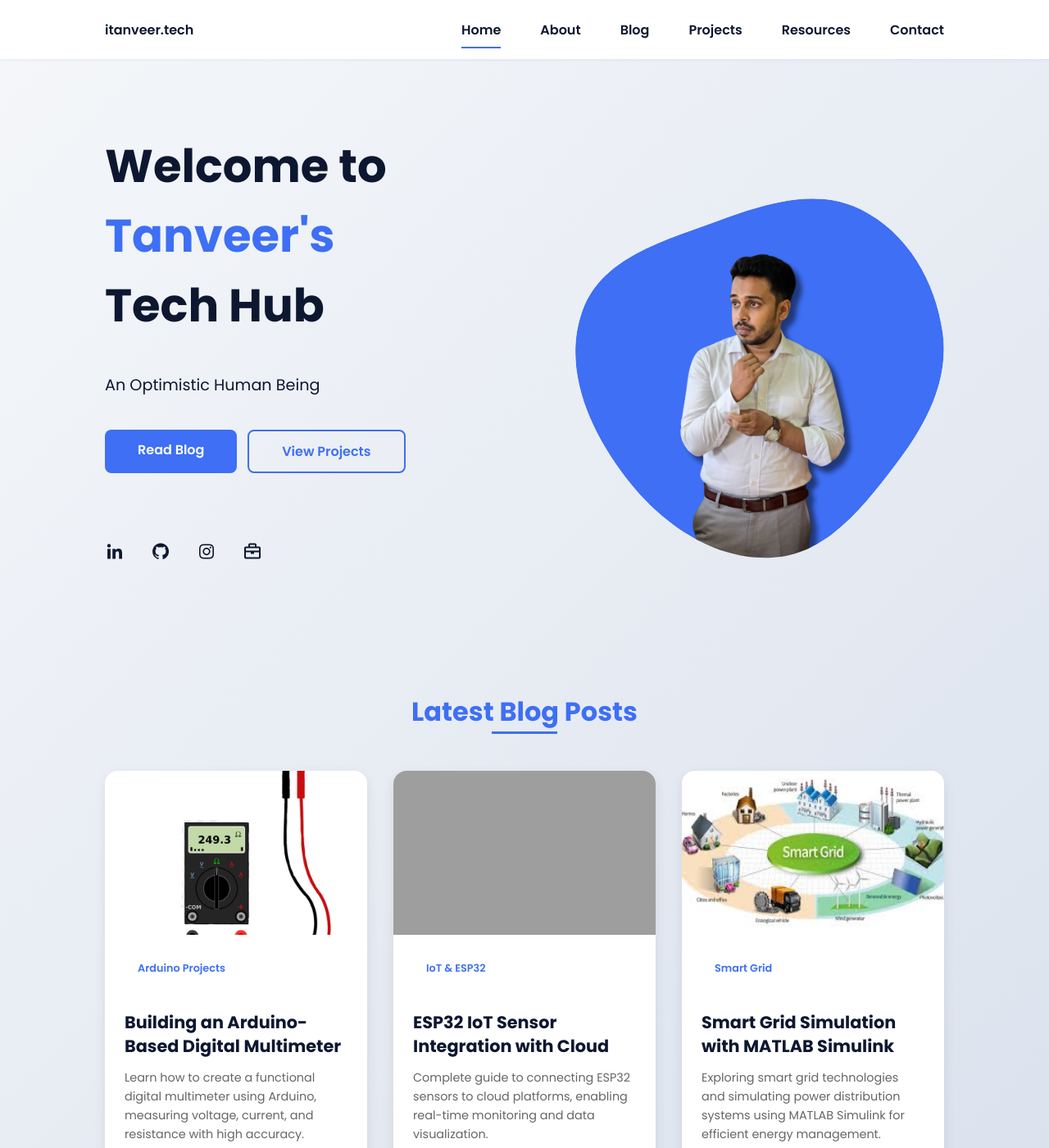
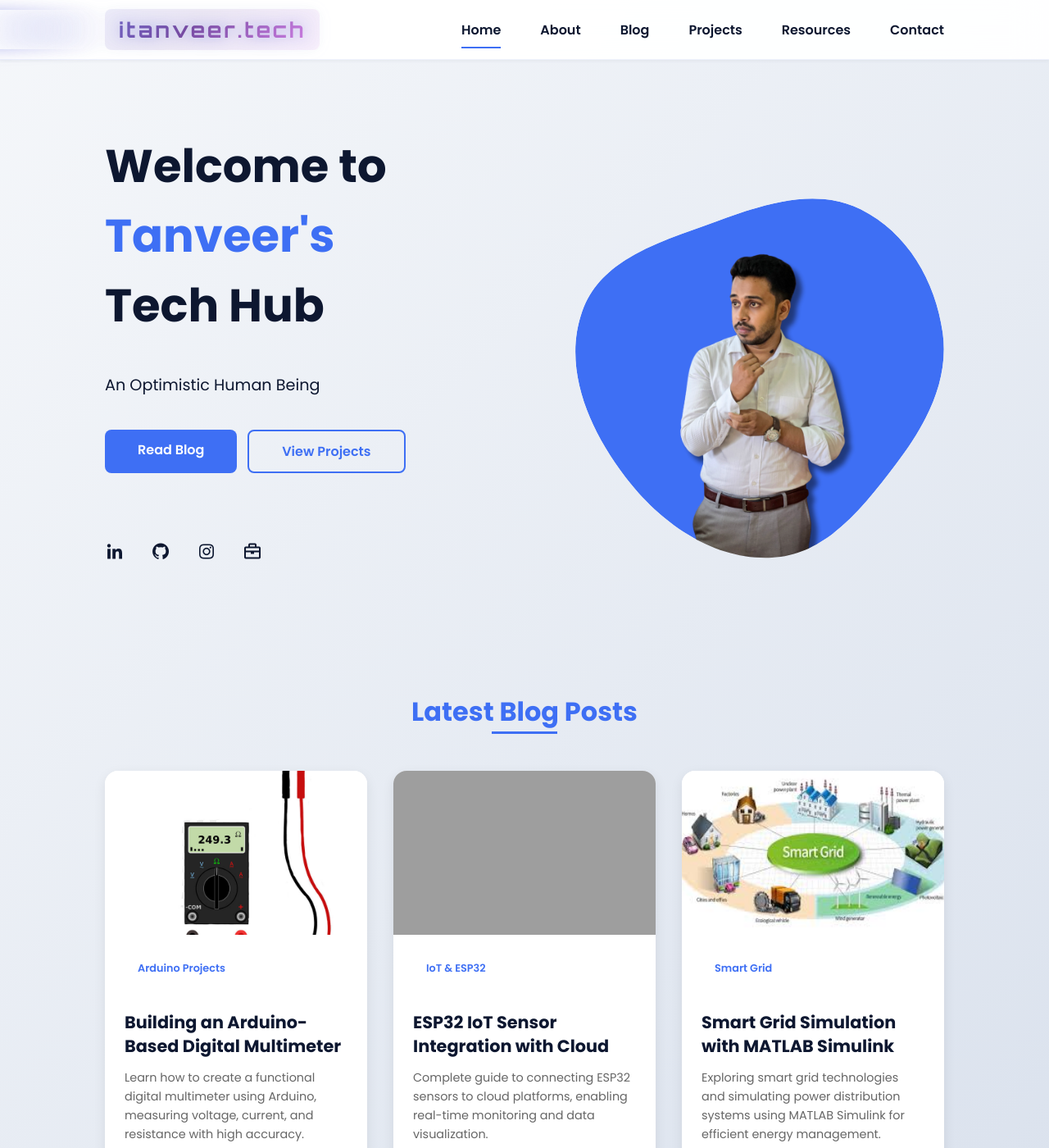
Before and after one commit to KMTanVeer/itanveer-tech-portfolio, a Jekyll site: the page index.html, which Jekyll copies as it is, in a window 1280 px wide and 1400 px high. Shown: the whole window at 82% size. Built offline with Jekyll 4.4.1, drawn with Linux system fonts in a browser that asks for light colours; grey boxes are pictures that could not be loaded.

Commit message:
Add futuristic animated logo design - Advanced gradient animations with color shifts - Orbitron futuristic font integration - Interactive hover effects with glow - Scroll-based header blur effects - Pulsing glow animations - Enhanced tech-style visual effects - Responsive design for all screen sizes

```diff
--- a/assets/css/styles.css
+++ b/assets/css/styles.css
@@ -1,5 +1,6 @@
 /*===== GOOGLE FONTS =====*/
 @import url("https://fonts.googleapis.com/css2?family=Poppins:wght@400;600;700&display=swap");
+@import url("https://fonts.googleapis.com/css2?family=Orbitron:wght@400;700;900&display=swap");
 /*===== VARIABLES CSS =====*/
 :root {
   --header-height: 3rem;
@@ -112,8 +113,26 @@
   top: 0;
   left: 0;
   z-index: var(--z-fixed);
-  background-color: #fff;
+  background-color: rgba(255, 255, 255, 0.95);
+  backdrop-filter: blur(20px);
+  -webkit-backdrop-filter: blur(20px);
   box-shadow: 0 1px 4px rgba(146, 161, 176, 0.15);
+  border-bottom: 1px solid rgba(102, 126, 234, 0.1);
+  transition: all 0.3s cubic-bezier(0.25, 0.46, 0.45, 0.94);
+}
+
+/* Enhanced header on scroll */
+.l-header.scroll-header {
+  background-color: rgba(255, 255, 255, 0.98);
+  backdrop-filter: blur(30px);
+  -webkit-backdrop-filter: blur(30px);
+  box-shadow: 0 4px 20px rgba(146, 161, 176, 0.25);
+  border-bottom: 1px solid rgba(102, 126, 234, 0.2);
+}
+
+.l-header.scroll-header .nav__logo {
+  transform: scale(0.9);
+  animation-duration: 3s;
 }
 
 /*===== NAV =====*/
@@ -155,8 +174,131 @@
   top: 2rem;
   background-color: var(--first-color);
 }
+
+/* ===== FUTURISTIC LOGO DESIGN ===== */
 .nav__logo {
-  color: var(--second-color);
+  position: relative;
+  font-family: 'Orbitron', 'Poppins', monospace;
+  font-weight: 700;
+  font-size: 1.5rem;
+  background: linear-gradient(135deg, #667eea 0%, #764ba2 25%, #f093fb 50%, #4facfe 75%, #00f2fe 100%);
+  background-size: 300% 300%;
+  background-clip: text;
+  -webkit-background-clip: text;
+  -webkit-text-fill-color: transparent;
+  text-decoration: none;
+  letter-spacing: 2px;
+  transition: all 0.4s cubic-bezier(0.25, 0.46, 0.45, 0.94);
+  animation: gradientShift 4s ease-in-out infinite, pulseGlow 6s ease-in-out infinite 2s;
+  overflow: hidden;
+  padding: 8px 16px;
+  border: 1px solid transparent;
+  border-radius: 8px;
+  background-image: linear-gradient(135deg, #667eea 0%, #764ba2 25%, #f093fb 50%, #4facfe 75%, #00f2fe 100%),
+                    linear-gradient(135deg, rgba(102, 126, 234, 0.1) 0%, rgba(118, 75, 162, 0.1) 25%, rgba(240, 147, 251, 0.1) 50%, rgba(79, 172, 254, 0.1) 75%, rgba(0, 242, 254, 0.1) 100%);
+  background-origin: border-box;
+  background-clip: text, border-box;
+}
+
+.nav__logo::before {
+  content: '';
+  position: absolute;
+  top: 0;
+  left: -100%;
+  width: 100%;
+  height: 100%;
+  background: linear-gradient(90deg, transparent, rgba(255, 255, 255, 0.8), transparent);
+  transition: left 0.8s cubic-bezier(0.25, 0.46, 0.45, 0.94);
+  border-radius: 8px;
+}
+
+.nav__logo::after {
+  content: '';
+  position: absolute;
+  bottom: -2px;
+  left: 50%;
+  width: 0;
+  height: 2px;
+  background: linear-gradient(90deg, #667eea, #764ba2, #f093fb, #4facfe, #00f2fe);
+  border-radius: 1px;
+  transform: translateX(-50%);
+  transition: width 0.6s cubic-bezier(0.25, 0.46, 0.45, 0.94);
+  box-shadow: 0 0 10px rgba(102, 126, 234, 0.5);
+}
+
+.nav__logo:hover {
+  transform: translateY(-2px) scale(1.05);
+  filter: drop-shadow(0 8px 16px rgba(102, 126, 234, 0.3));
+  animation-duration: 2s;
+}
+
+.nav__logo:hover::before {
+  left: 100%;
+}
+
+.nav__logo:hover::after {
+  width: 100%;
+  box-shadow: 0 0 20px rgba(102, 126, 234, 0.8), 0 0 40px rgba(102, 126, 234, 0.4);
+}
+
+/* Responsive logo sizing */
+@media screen and (max-width: 768px) {
+  .nav__logo {
+    font-size: 1.2rem;
+    letter-spacing: 1px;
+  }
+}
+
+@media screen and (min-width: 1024px) {
+  .nav__logo {
+    font-size: 1.6rem;
+    letter-spacing: 3px;
+  }
+}
+
+/* Gradient animation keyframes */
+@keyframes gradientShift {
+  0% {
+    background-position: 0% 50%;
+  }
+  25% {
+    background-position: 100% 50%;
+  }
+  50% {
+    background-position: 100% 100%;
+  }
+  75% {
+    background-position: 0% 100%;
+  }
+  100% {
+    background-position: 0% 50%;
+  }
+}
+
+/* Futuristic pulse glow effect */
+@keyframes pulseGlow {
+  0%, 100% {
+    filter: drop-shadow(0 0 5px rgba(102, 126, 234, 0.3));
+  }
+  50% {
+    filter: drop-shadow(0 0 20px rgba(102, 126, 234, 0.8)) drop-shadow(0 0 30px rgba(118, 75, 162, 0.5));
+  }
+}
+
+/* Add periodic glow pulse */
+.nav__logo {
+  animation: gradientShift 4s ease-in-out infinite, pulseGlow 6s ease-in-out infinite 2s;
+}
+
+.nav__logo:hover {
+  transform: translateY(-3px) scale(1.08);
+  filter: drop-shadow(0 10px 20px rgba(102, 126, 234, 0.4))
+          drop-shadow(0 0 15px rgba(118, 75, 162, 0.5))
+          drop-shadow(0 0 25px rgba(240, 147, 251, 0.3));
+  animation-duration: 2s;
+  text-shadow: 0 0 15px rgba(102, 126, 234, 0.6),
+               0 0 25px rgba(118, 75, 162, 0.4),
+               0 0 35px rgba(240, 147, 251, 0.2);
 }
 .nav__toggle {
   color: var(--second-color);
--- a/assets/js/main.js
+++ b/assets/js/main.js
@@ -41,6 +41,14 @@
     })
 }
 window.addEventListener('scroll', scrollActive)
+
+/*==================== CHANGE BACKGROUND HEADER ====================*/
+const scrollHeader = () =>{
+    const nav = document.querySelector('.l-header')
+    // When the scroll is greater than 80 viewport height, add the scroll-header class to the header tag
+    if(this.scrollY >= 80) nav.classList.add('scroll-header'); else nav.classList.remove('scroll-header')
+}
+window.addEventListener('scroll', scrollHeader)
 
 /*===== SCROLL REVEAL ANIMATION =====*/
 const sr = ScrollReveal({
```
